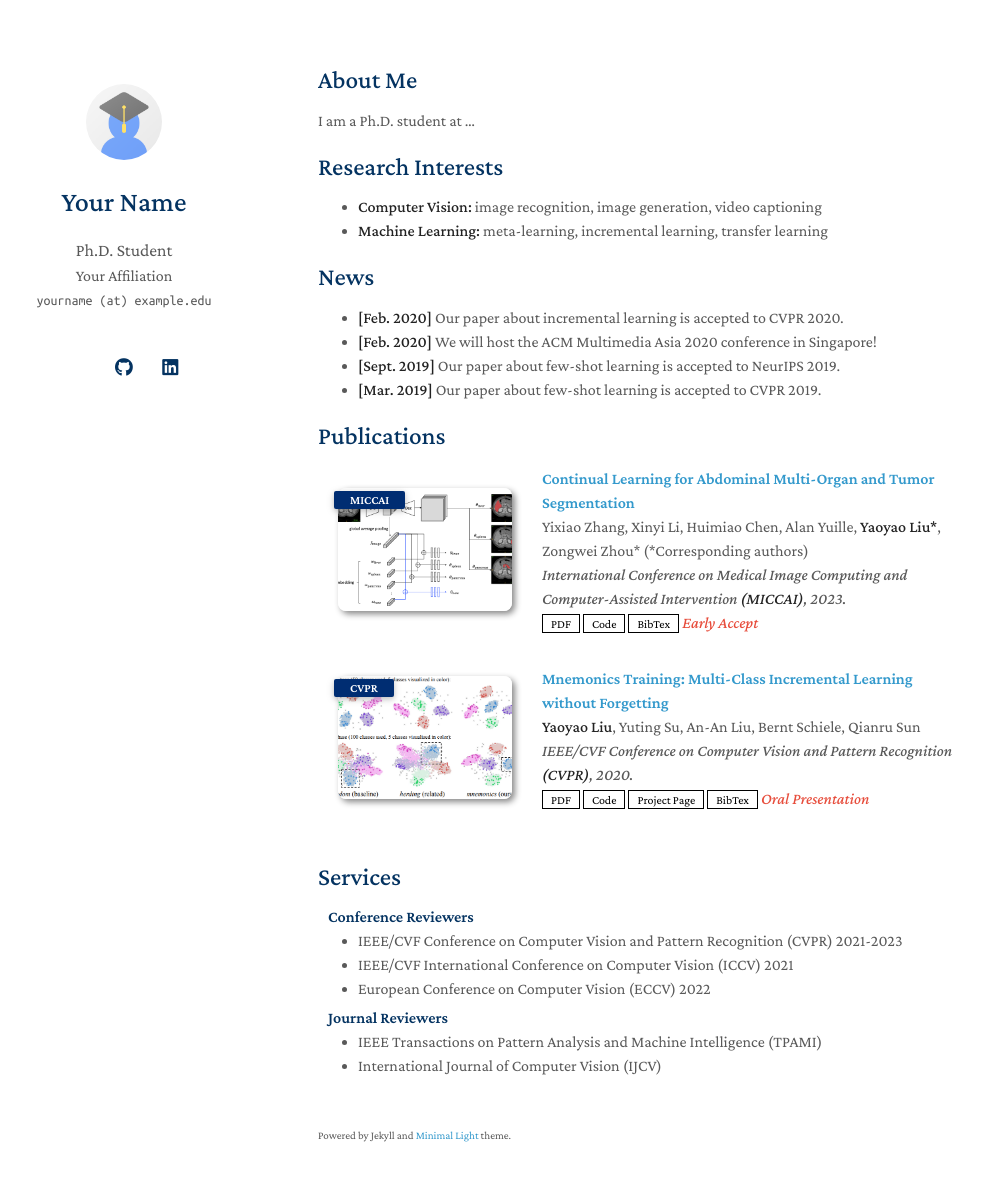
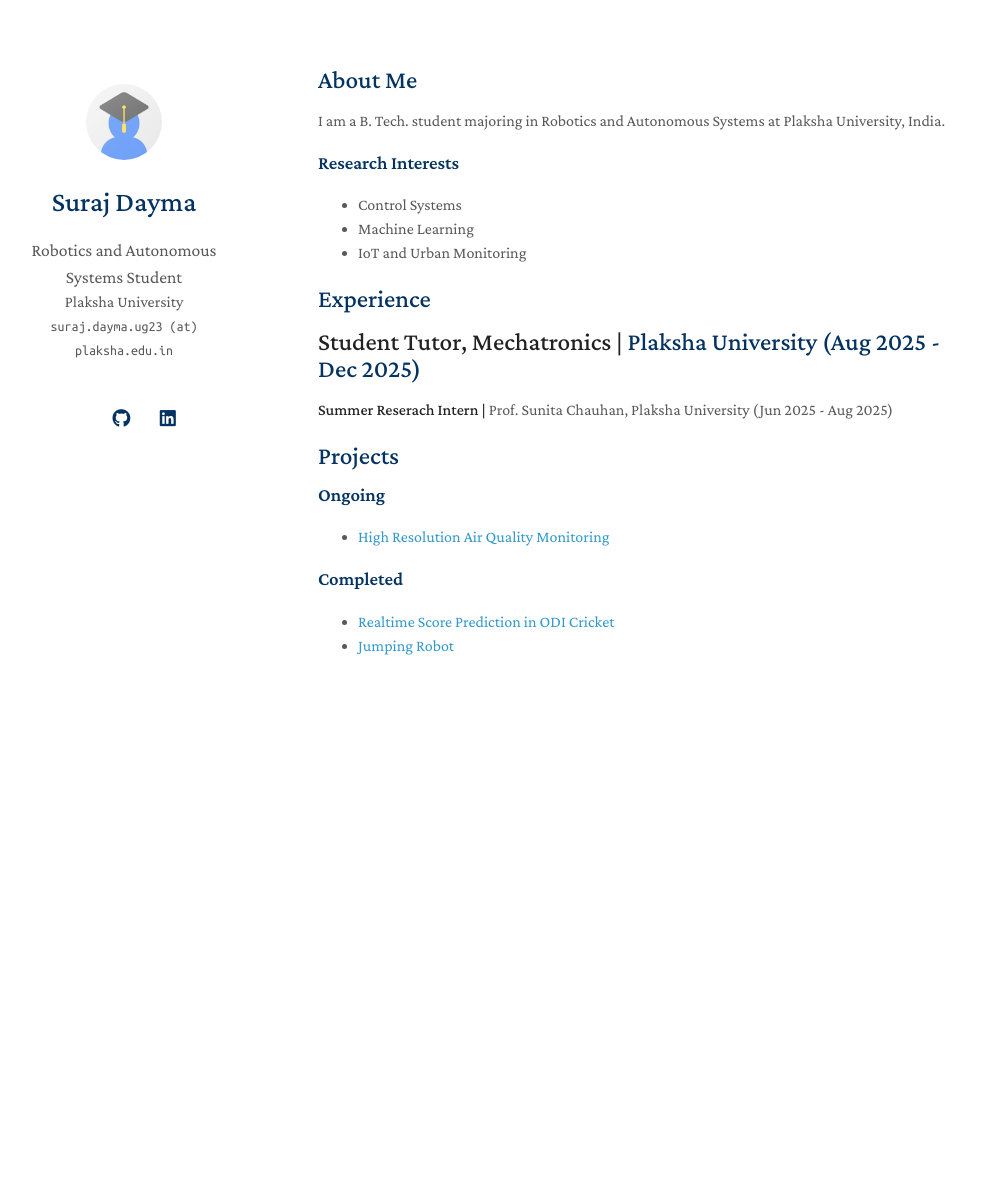
Before and after one commit to suraj1102/suraj1102.github.io, a Jekyll site: the page built from index.md, in a window 1280 px wide and 1216 px high. Shown: the top 1181 px of the window, without its empty margins (152-1135 px from the left). Built offline with Jekyll 4.4.1, drawn with Linux system fonts in a browser that asks for light colours; a style sheet for code colours, icons or effects is not loaded; our own code applies the rules of GitHub Pages for plain Markdown files.

Commit message:
add stuff

```diff
--- a/_config.yml
+++ b/_config.yml
@@ -1,8 +1,8 @@
 # Basic Information
-title: Your Name
-position: Ph.D. Student
-affiliation: Your Affiliation
-email: yourname (at) example.edu
+title: Suraj Dayma
+position: Robotics and Autonomous Systems Student
+affiliation: Plaksha University
+email: suraj.dayma.ug23 (at) plaksha.edu.in
 
 # Search Engine Optimization (SEO)
 # The following information is used to improve the website traffic from search engines, e.g., Google.
@@ -12,11 +12,11 @@ canonical: https://minimal-light-theme.yliu.me/
 
 # Links
 # If you don't need one of them, you may delete the corresponding line.
-google_scholar: https://scholar.google.com/
-cv_link: assets/files/curriculum_vitae.pdf
-github_link: https://github.com/
-linkedin: https://www.linkedin.com/
-twitter: https://twitter.com/
+# google_scholar: https://scholar.google.com/
+cv_link: assets/files/Suraj_CV_OnePage.pdf
+github_link: https://github.com/suraj1102
+linkedin: https://www.linkedin.com/surajdayma
+# twitter: https://twitter.com/
 
 # Images (e.g., your profile picture and your website's favicon)
 # "favicon" and "favicon_dark" are used for the light and dark modes, respectively.
@@ -26,7 +26,7 @@ favicon_dark: ./assets/img/favicon-dark.png
 
 # Footnote
 # You may use the option to disable the footnote, "Powered by Jekyll and Minimal Light theme."
-enable_footnote: true
+enable_footnote: false
 
 # Auto Dark Mode
 # You may use the option to disable the automatic dark theme
@@ -38,7 +38,7 @@ font: "Serif" # or "Sans Serif"
 
 # Google Analytics ID
 # Please remove this if you don't use Google Analytics
-google_analytics: UA-111540567-4
+# google_analytics: UA-111540567-4
 
 # Use this project as a remote theme for GitHub Pages
 # See the guide here: https://docs.github.com/en/pages/setting-up-a-github-pages-site-with-jekyll/adding-a-theme-to-your-github-pages-site-using-jekyll
--- /dev/null
+++ b/_includes/experience.md
@@ -0,0 +1,5 @@
+## Experience
+
+**Student Tutor, Mechatronics |** Plaksha University (Aug 2025 - Dec 2025)
+---
+**Summer Reserach Intern |** Prof. Sunita Chauhan, Plaksha University (Jun 2025 - Aug 2025)
--- /dev/null
+++ b/_includes/projects.md
@@ -0,0 +1,9 @@
+## Projects
+
+
+### Ongoing
+- [High Resolution Air Quality Monitoring](/_projects/high-resolution-air-quality-monitoring.md)
+
+### Completed
+- [Realtime Score Prediction in ODI Cricket](/_projects/realtime-score-prediction-odi-cricket.md)
+- [Jumping Robot](/_projects/jumping-robot.md)
--- a/index.md
+++ b/index.md
@@ -4,20 +4,24 @@ layout: homepage
 
 ## About Me
 
-I am a Ph.D. student at ...
+I am a B. Tech. student majoring in Robotics and Autonomous Systems at Plaksha University, India.
 
-## Research Interests
+### Research Interests
+- Control Systems
+- Machine Learning
+- IoT and Urban Monitoring
 
-- **Computer Vision:** image recognition, image generation, video captioning
-- **Machine Learning:** meta-learning, incremental learning, transfer learning
-
-## News
+<!-- ## News
 
 - **[Feb. 2020]** Our paper about incremental learning is accepted to CVPR 2020.
 - **[Feb. 2020]** We will host the ACM Multimedia Asia 2020 conference in Singapore!
 - **[Sept. 2019]** Our paper about few-shot learning is accepted to NeurIPS 2019.
-- **[Mar. 2019]** Our paper about few-shot learning is accepted to CVPR 2019.
+- **[Mar. 2019]** Our paper about few-shot learning is accepted to CVPR 2019. -->
 
-{% include_relative _includes/publications.md %}
+<!-- {% include_relative _includes/publications.md %} -->
 
-{% include_relative _includes/services.md %}
+<!-- {% include_relative _includes/services.md %} -->
+
+{% include_relative _includes/experience.md %}
+
+{% include_relative _includes/projects.md %}
```
Also changed, not shown: _layouts/project.html (added, +25 -0 lines), _projects/high-resolution-air-quality-monitoring.md (added, +8 -0 lines), _projects/jumping-robot.md (added, +8 -0 lines), _projects/realtime-score-prediction-odi-cricket.md (added, +8 -0 lines), 1 other file.
